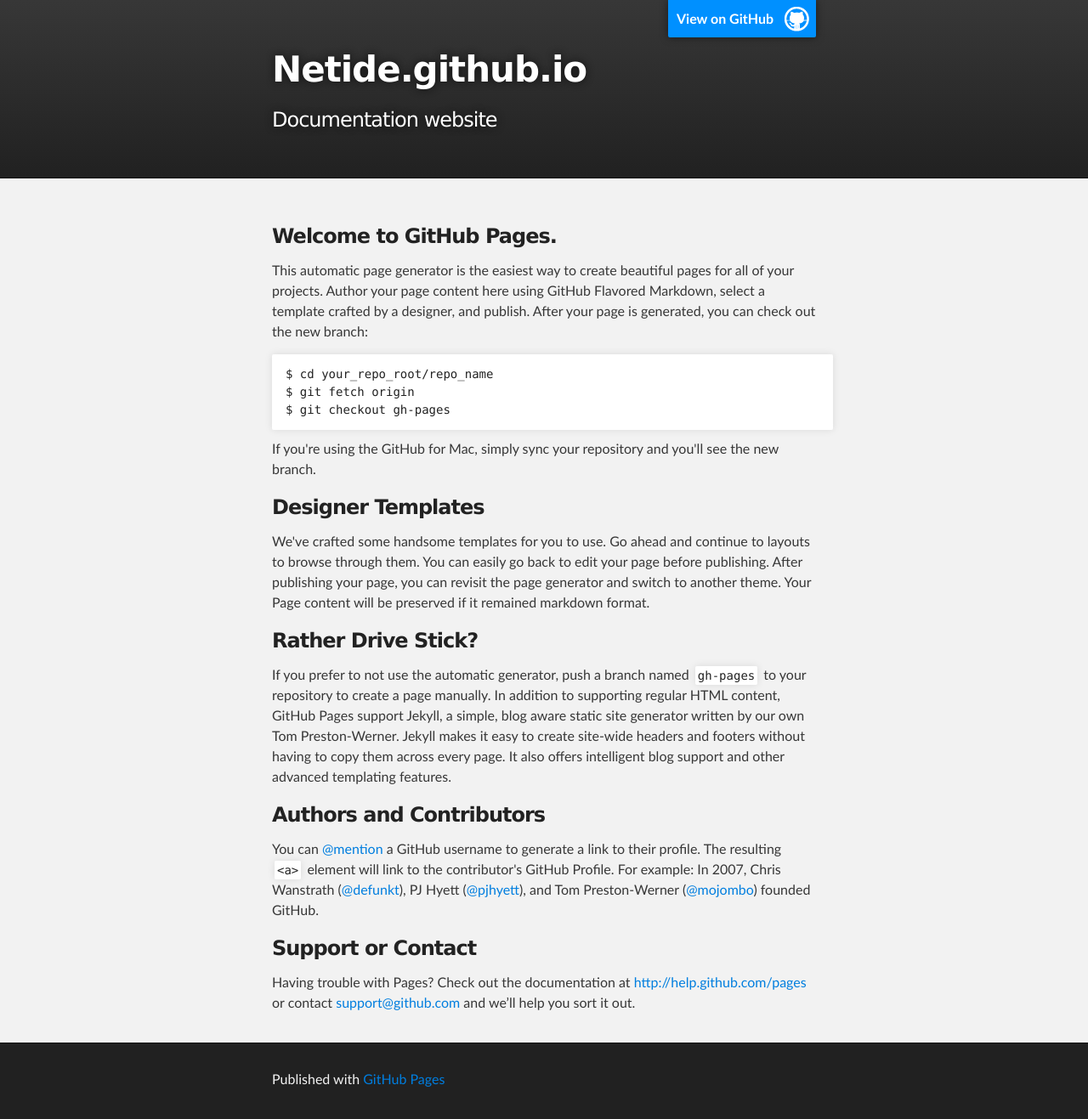
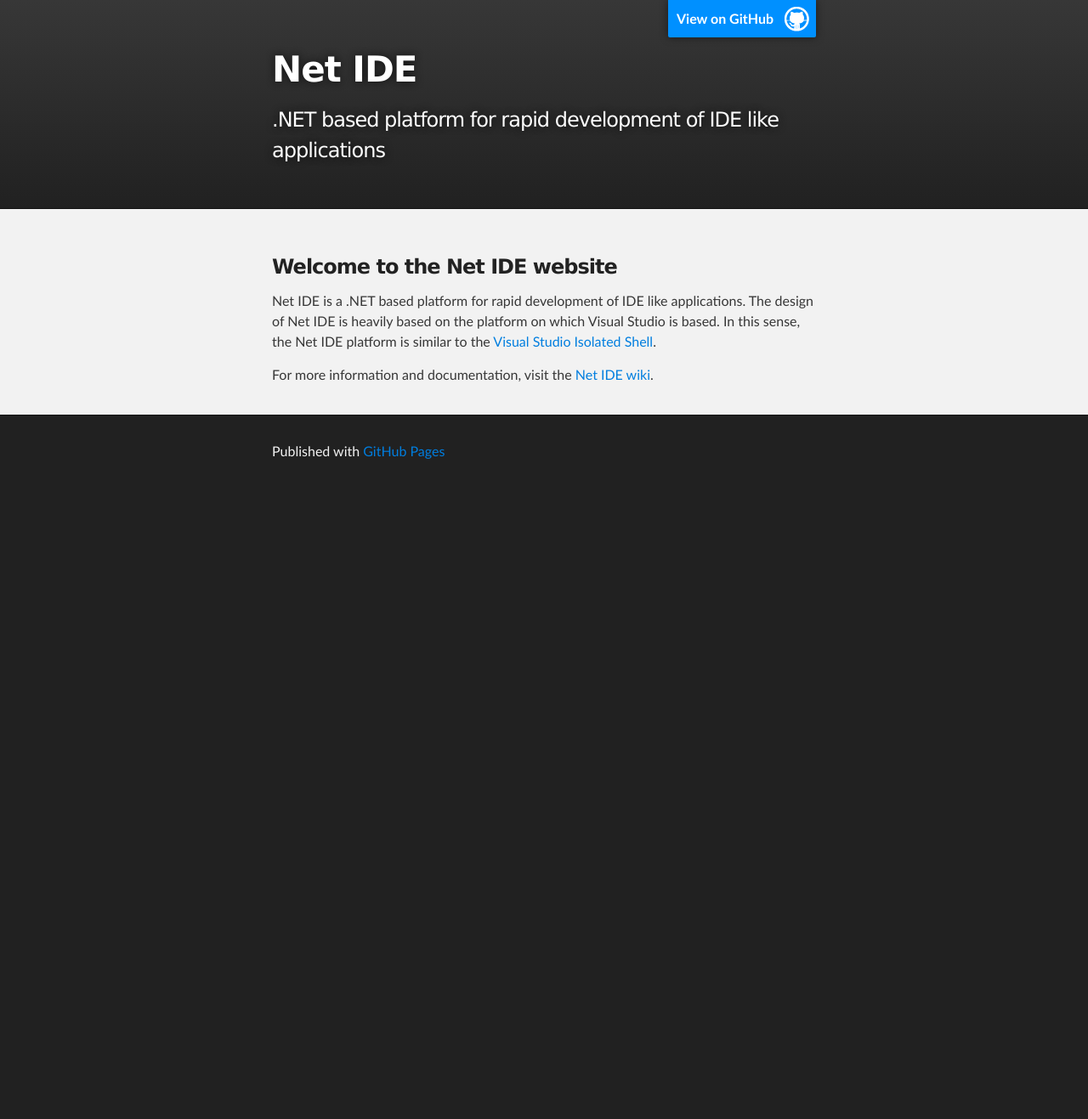
Before and after one commit to netide/netide.github.io, a plain HTML site: page index.html in a window 1280 px wide. Shown: the whole page at 85% size. After the commit the page ends 800 px from the top, so only its background shows below. Drawn offline with Linux system fonts and the light colour scheme.

Commit message:
Replace master branch with page content via GitHub

```diff
--- a/index.html
+++ b/index.html
@@ -4,11 +4,11 @@
   <head>
     <meta charset='utf-8' />
     <meta http-equiv="X-UA-Compatible" content="chrome=1" />
-    <meta name="description" content="Netide.github.io : Documentation website" />
+    <meta name="description" content="Net IDE : .NET based platform for rapid development of IDE like applications" />
 
     <link rel="stylesheet" type="text/css" media="screen" href="stylesheets/stylesheet.css">
 
-    <title>Netide.github.io</title>
+    <title>Net IDE</title>
   </head>
 
   <body>
@@ -18,8 +18,8 @@
         <header class="inner">
           <a id="forkme_banner" href="https://github.com/netide">View on GitHub</a>
 
-          <h1 id="project_title">Netide.github.io</h1>
-          <h2 id="project_tagline">Documentation website</h2>
+          <h1 id="project_title">Net IDE</h1>
+          <h2 id="project_tagline">.NET based platform for rapid development of IDE like applications</h2>
 
         </header>
     </div>
@@ -28,36 +28,11 @@
     <div id="main_content_wrap" class="outer">
       <section id="main_content" class="inner">
         <h3>
-<a name="welcome-to-github-pages" class="anchor" href="#welcome-to-github-pages"><span class="octicon octicon-link"></span></a>Welcome to GitHub Pages.</h3>
+<a name="welcome-to-the-net-ide-website" class="anchor" href="#welcome-to-the-net-ide-website"><span class="octicon octicon-link"></span></a>Welcome to the Net IDE website</h3>
 
-<p>This automatic page generator is the easiest way to create beautiful pages for all of your projects. Author your page content here using GitHub Flavored Markdown, select a template crafted by a designer, and publish. After your page is generated, you can check out the new branch:</p>
+<p>Net IDE is a .NET based platform for rapid development of IDE like applications. The design of Net IDE is heavily based on the platform on which Visual Studio is based. In this sense, the Net IDE platform is similar to the <a href="http://msdn.microsoft.com/en-us/library/vstudio/bb685691.aspx">Visual Studio Isolated Shell</a>.</p>
 
-<pre><code>$ cd your_repo_root/repo_name
-$ git fetch origin
-$ git checkout gh-pages
-</code></pre>
-
-<p>If you're using the GitHub for Mac, simply sync your repository and you'll see the new branch.</p>
-
-<h3>
-<a name="designer-templates" class="anchor" href="#designer-templates"><span class="octicon octicon-link"></span></a>Designer Templates</h3>
-
-<p>We've crafted some handsome templates for you to use. Go ahead and continue to layouts to browse through them. You can easily go back to edit your page before publishing. After publishing your page, you can revisit the page generator and switch to another theme. Your Page content will be preserved if it remained markdown format.</p>
-
-<h3>
-<a name="rather-drive-stick" class="anchor" href="#rather-drive-stick"><span class="octicon octicon-link"></span></a>Rather Drive Stick?</h3>
-
-<p>If you prefer to not use the automatic generator, push a branch named <code>gh-pages</code> to your repository to create a page manually. In addition to supporting regular HTML content, GitHub Pages support Jekyll, a simple, blog aware static site generator written by our own Tom Preston-Werner. Jekyll makes it easy to create site-wide headers and footers without having to copy them across every page. It also offers intelligent blog support and other advanced templating features.</p>
-
-<h3>
-<a name="authors-and-contributors" class="anchor" href="#authors-and-contributors"><span class="octicon octicon-link"></span></a>Authors and Contributors</h3>
-
-<p>You can <a href="https://github.com/blog/821" class="user-mention">@mention</a> a GitHub username to generate a link to their profile. The resulting <code>&lt;a&gt;</code> element will link to the contributor's GitHub Profile. For example: In 2007, Chris Wanstrath (<a href="https://github.com/defunkt" class="user-mention">@defunkt</a>), PJ Hyett (<a href="https://github.com/pjhyett" class="user-mention">@pjhyett</a>), and Tom Preston-Werner (<a href="https://github.com/mojombo" class="user-mention">@mojombo</a>) founded GitHub.</p>
-
-<h3>
-<a name="support-or-contact" class="anchor" href="#support-or-contact"><span class="octicon octicon-link"></span></a>Support or Contact</h3>
-
-<p>Having trouble with Pages? Check out the documentation at <a href="http://help.github.com/pages">http://help.github.com/pages</a> or contact <a href="mailto:support@github.com">support@github.com</a> and we’ll help you sort it out.</p>
+<p>For more information and documentation, visit the <a href="https://github.com/netide/netide/wiki">Net IDE wiki</a>.</p>
       </section>
     </div>
 
```
Also changed, not shown: params.json (+1 -1 lines).
